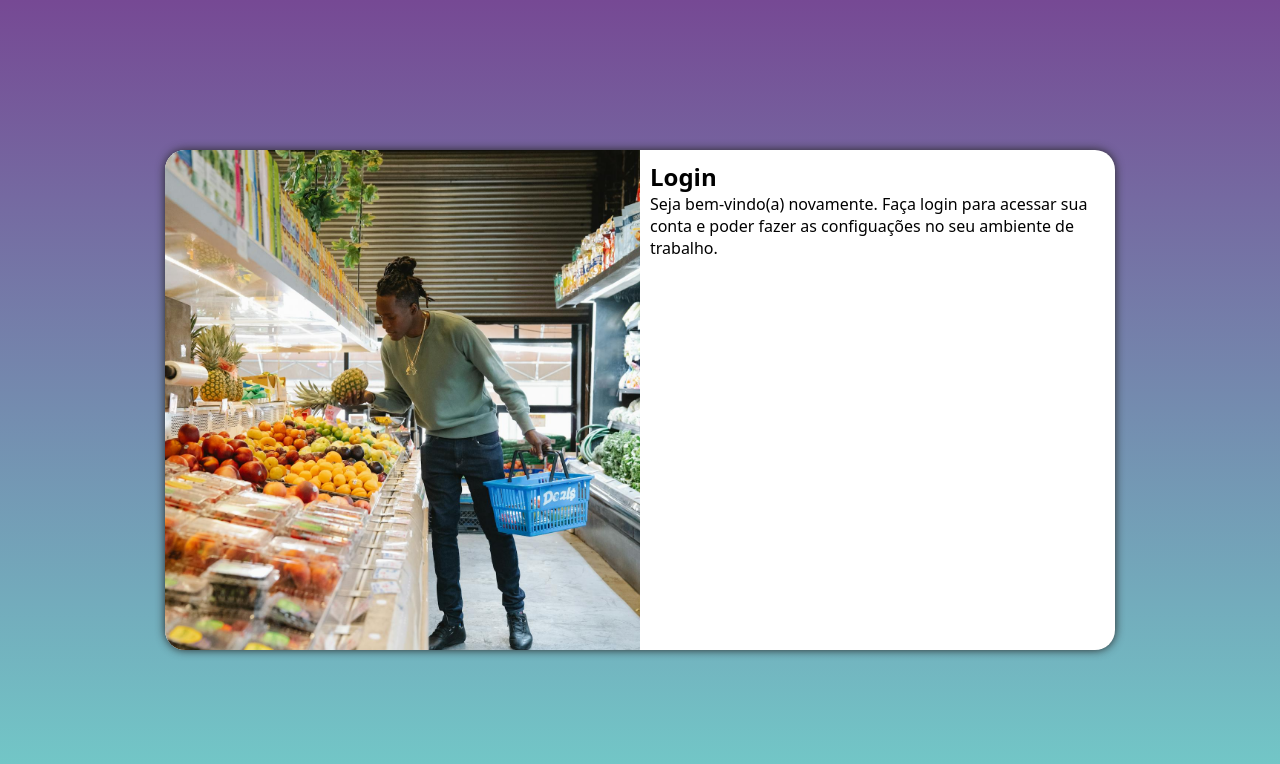
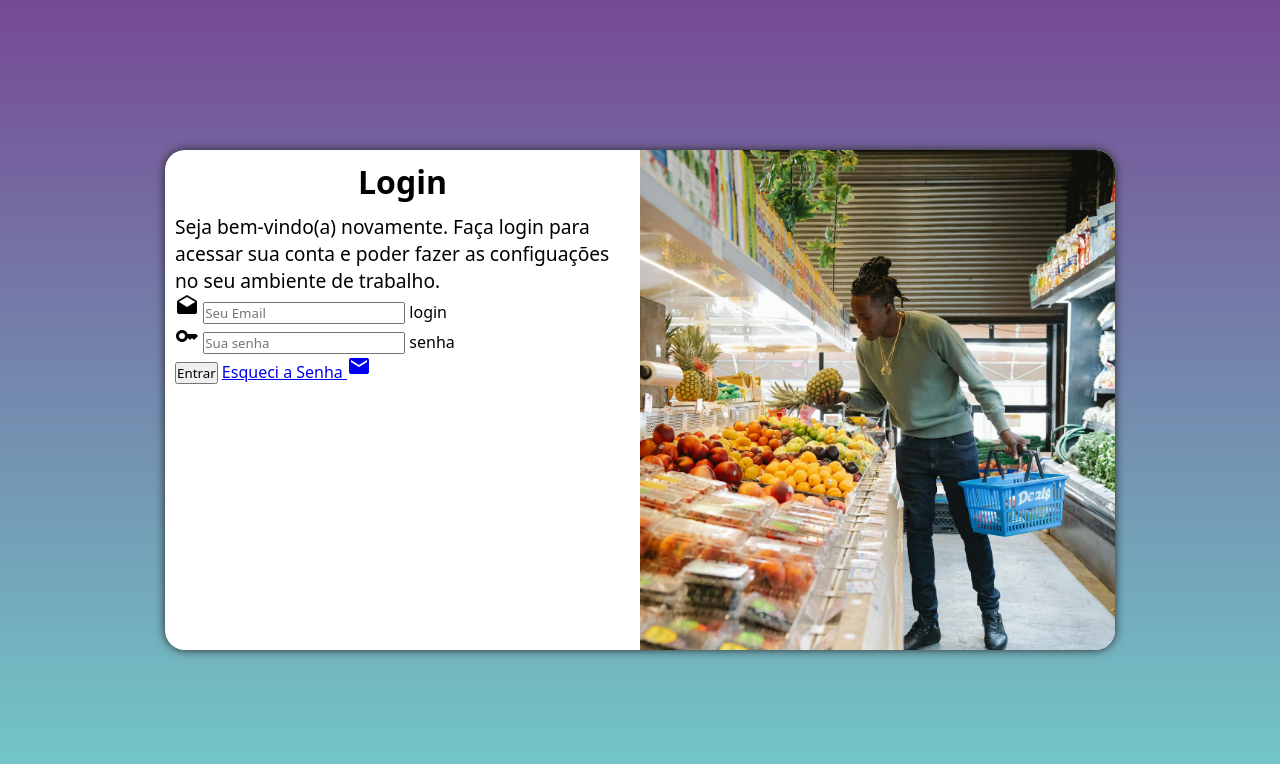
Before and after one commit to Diegoramonn/projeto-login, a plain HTML site: page index.html in a window 1280 px wide. Drawn offline with Linux system fonts and the light colour scheme.

Commit message:
atualizei o formulario

```diff
--- a/estilos/media-query.css
+++ b/estilos/media-query.css
@@ -40,14 +40,21 @@ Grandes telas: acima de de 1200px
     }
 
     section#login > div#imagem{
-        float: left;
+        float: right;
         width: 50%;
         height: 100%;
 
     }
     section#login > div#formulario{
-        float: right;
+        float: left;
         width: 50%;
+
+    }
+    div#formulario > h1 {
+        font-size: 2em;
+    }
+    div#formulario > p {
+        font-size: 1.2em;
 
     }
 
--- a/estilos/style.css
+++ b/estilos/style.css
@@ -49,3 +49,12 @@ section#login > div#formulario{
     padding: 10px;
     display: block;
 }
+div#formulario > h1 {
+    text-align: center;
+    margin-bottom: 10px;
+
+}
+div#formulario > p {
+    font-size: 0.8em;
+
+}
--- a/index.html
+++ b/index.html
@@ -4,6 +4,8 @@
     <meta charset="UTF-8">
     <meta name="viewport" content="width=device-width, initial-scale=1.0">
     <title>Tela De Login</title>
+    <link href="https://fonts.googleapis.com/icon?family=Material+Icons"
+      rel="stylesheet">
     <link rel="stylesheet" href="estilos/style.css">
     <link rel="stylesheet" href="estilos/media-query.css">
 </head>
@@ -17,7 +19,22 @@
             <div id="formulario">
                 <h1>Login</h1>
                 <p>Seja bem-vindo(a) novamente. Faça login para acessar sua conta e poder fazer as configuações no seu ambiente de trabalho.</p>
-                <form action="login.php" method="post">
+                <form action="login.php" method="post" autocomplete="on">
+                    <div class="campo">
+                        <span class="material-icons">drafts</span>
+                        <input type="email" name="login" id="ilogin" placeholder="Seu Email" autocomplete="email" required maxlength="30">
+                        <label for="ilogin">login</label>
+
+                    </div>
+                    <div class="campo">
+                        <span class="material-icons">key</span>
+                        <input type="password" name="senha" id="isenha" placeholder="Sua senha" autocomplete="current-password" required minlength="8" maxlength="20">
+                        <label for="isenha">senha</label>
+                    </div>
+                    <input type="submit" value="Entrar">
+                    <a href="esqueci.html">
+                        Esqueci a Senha <i class="material-icons">mail</i>
+                    </a>
 
                 </form>
 
```
